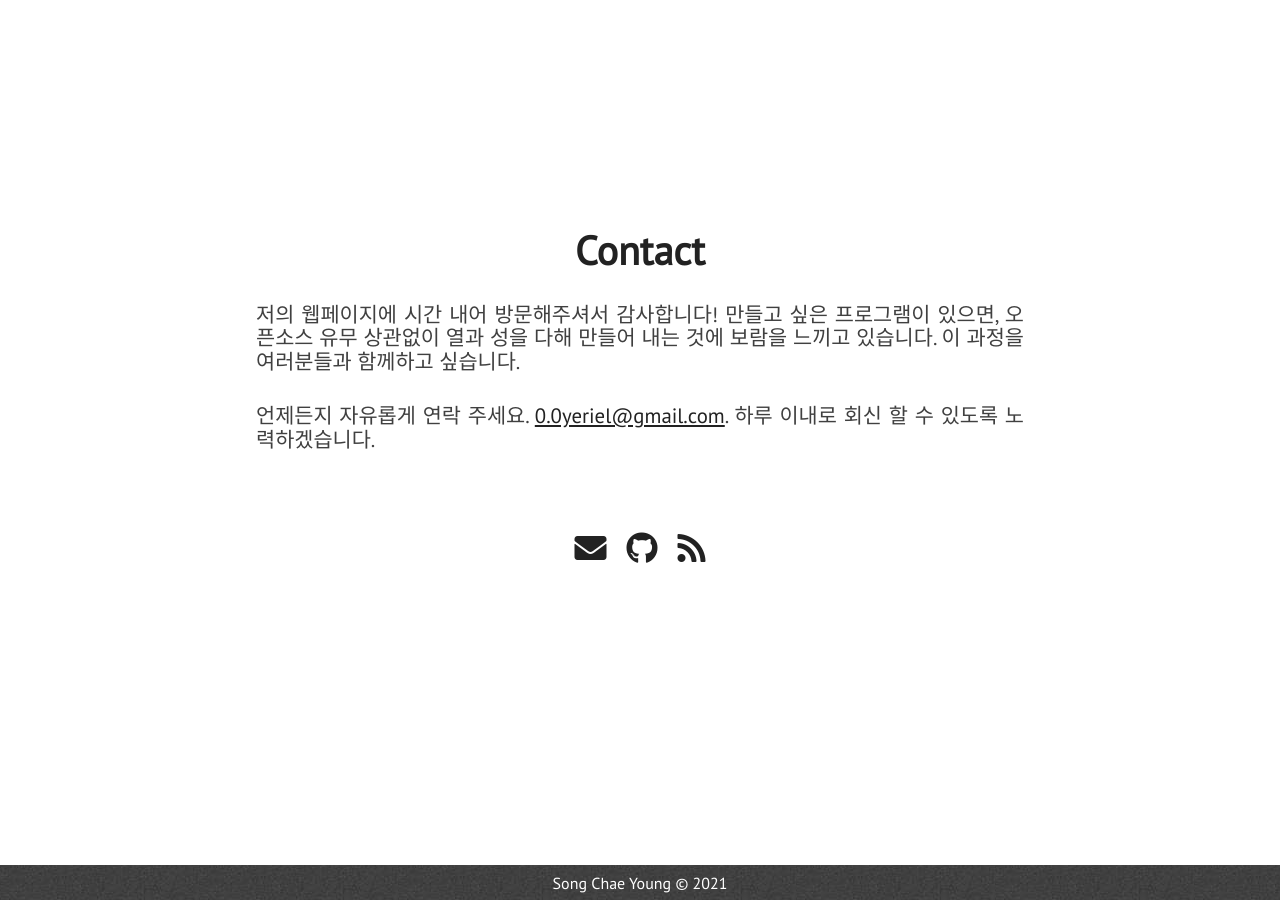
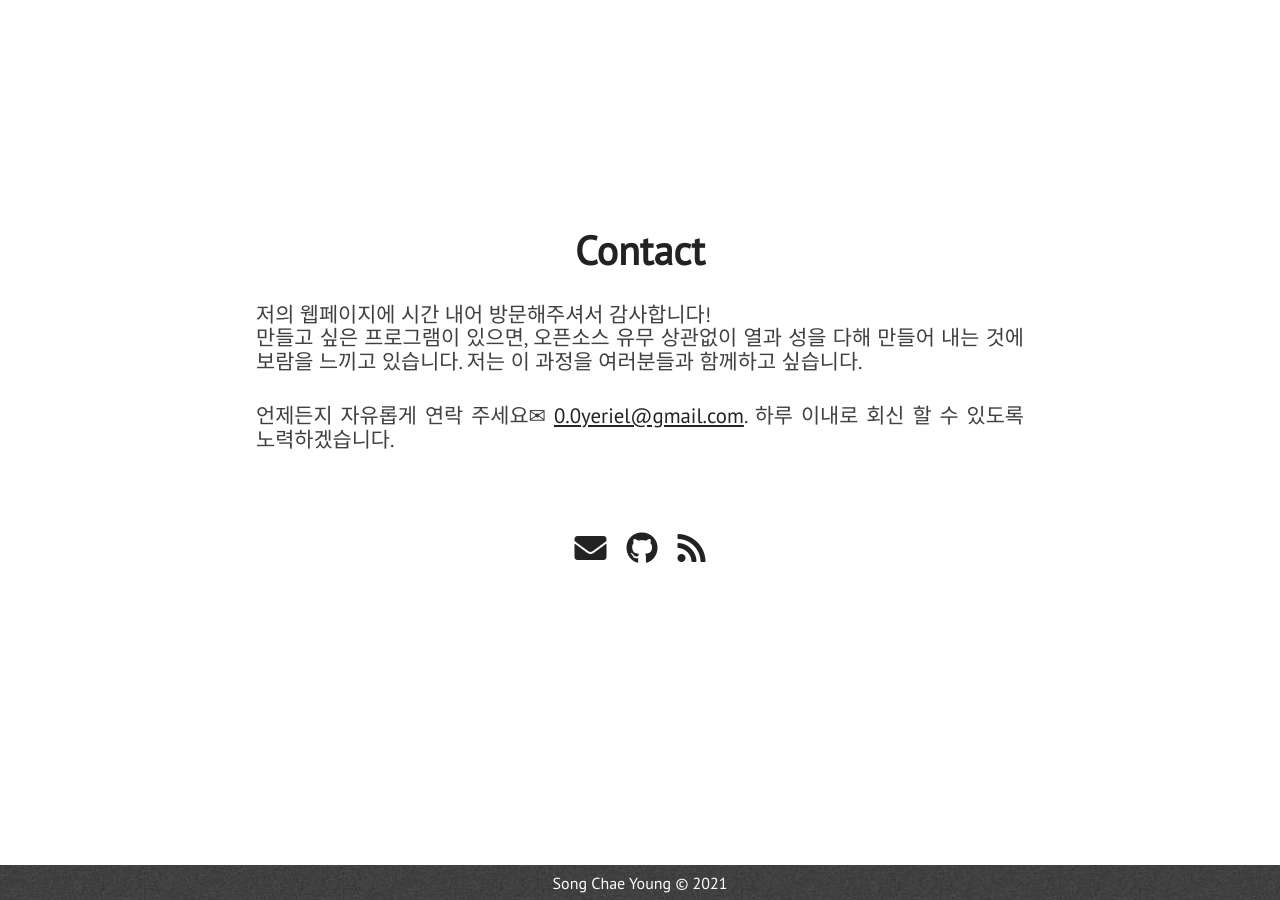
Before and after one commit to SongChaeYoung98/SongChaeYoung98.github.io, a Jekyll site: the page built from index.html, in a window 1280 px wide and 900 px high, scrolled down 5081 px. Built offline with Jekyll 4.4.1, drawn with Linux system fonts in a browser that asks for light colours; nearby versions of some CDN libraries.

Commit message:
Update extra.html

```diff
--- a/_includes/extra.html
+++ b/_includes/extra.html
@@ -3,10 +3,10 @@
         <div>
             <div class="section-heading" id="chat-text">Contact</div>
             <p class="paragraph-text justify-text">
-                저의 웹페이지에 시간 내어 방문해주셔서 감사합니다! 만들고 싶은 프로그램이 있으면, 오픈소스 유무 상관없이 열과 성을 다해 만들어 내는 것에 보람을 느끼고 있습니다. 이 과정을 여러분들과 함께하고 싶습니다.
+                저의 웹페이지에 시간 내어 방문해주셔서 감사합니다!<br>만들고 싶은 프로그램이 있으면, 오픈소스 유무 상관없이 열과 성을 다해 만들어 내는 것에 보람을 느끼고 있습니다. 저는 이 과정을 여러분들과 함께하고 싶습니다.
             </p>
             <p class="paragraph-text justify-text">
-                언제든지 자유롭게 연락 주세요. <a href="mailto:{{ site.email }}">{{ site.email }}</a>. 하루 이내로 회신 할 수 있도록 노력하겠습니다.
+                언제든지 자유롭게 연락 주세요✉ <a href="mailto:{{ site.email }}">{{ site.email }}</a>. 하루 이내로 회신 할 수 있도록 노력하겠습니다.
             </p>
 
             <div class="extra-links">
```
